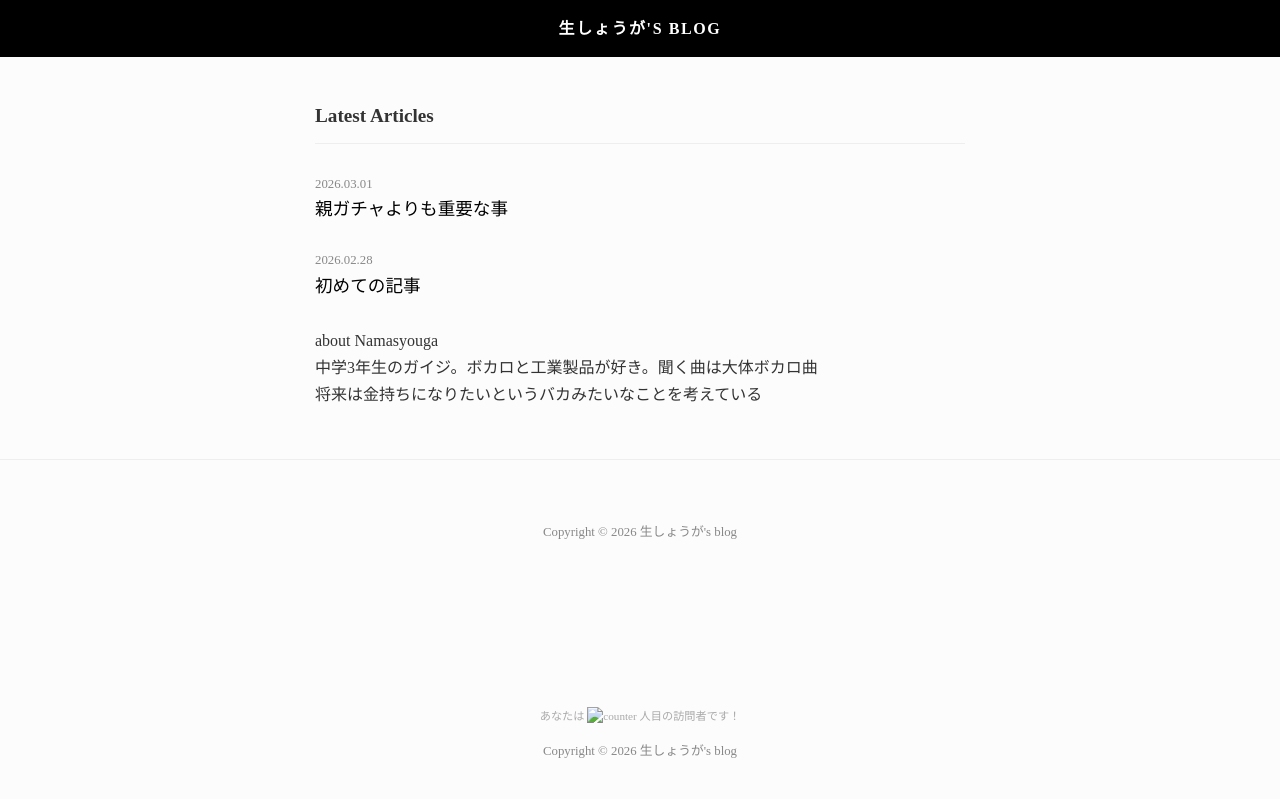
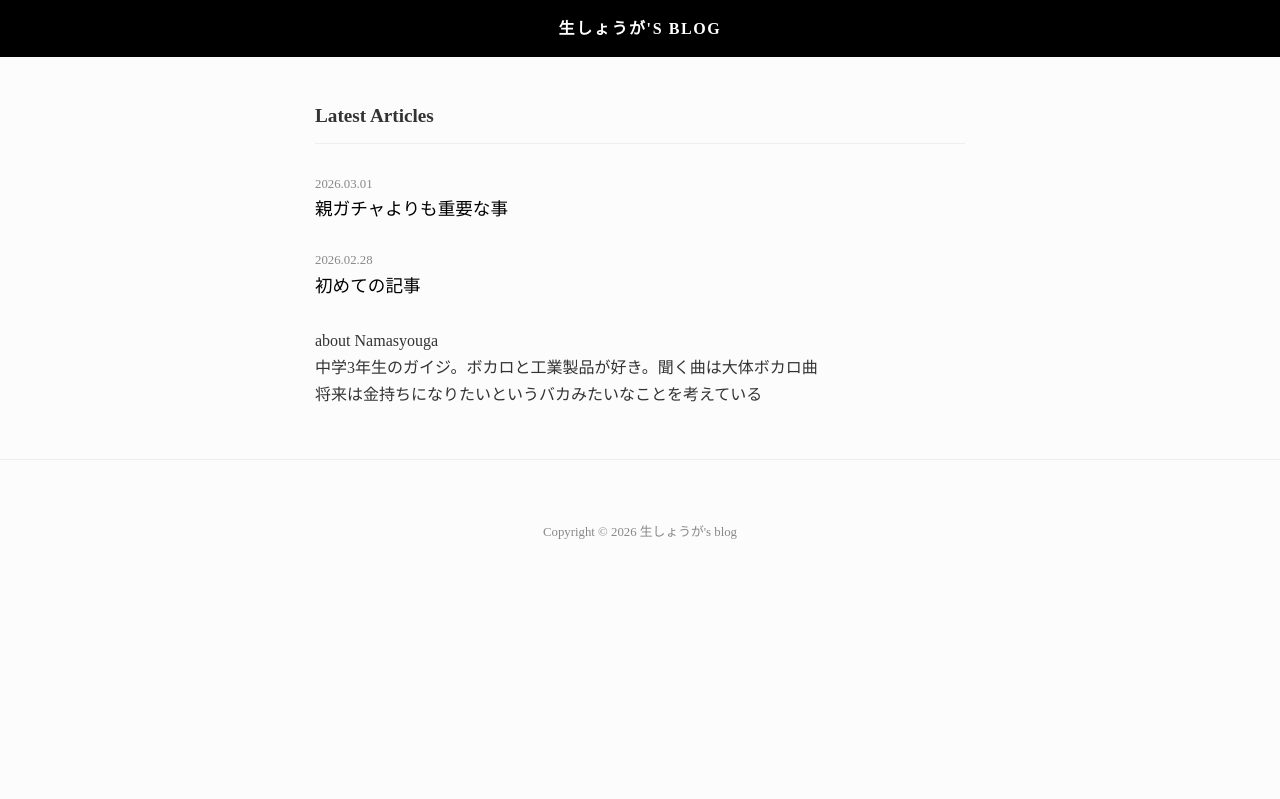
Before and after one commit to msdos0123/masa-namasyougas-blog, a plain HTML site: page index.html in a window 1280 px wide. Drawn offline with Linux system fonts and the light colour scheme.

Commit message:
Update index.html

```diff
--- a/index.html
+++ b/index.html
@@ -117,15 +117,7 @@
     </p>
 </footer>
 
- <footer>
-    <div style="margin-bottom: 15px;">
-        <p>あなたは <img src="カウンターのURL" alt="counter"> 人目の訪問者です！</p>
-    </div>
 
-    <p style="font-size: 0.8rem; color: #888;">
-        Copyright &copy; 2026 生しょうが's blog
-    </p>
-</footer>
 
  </body>
  </html>
```
